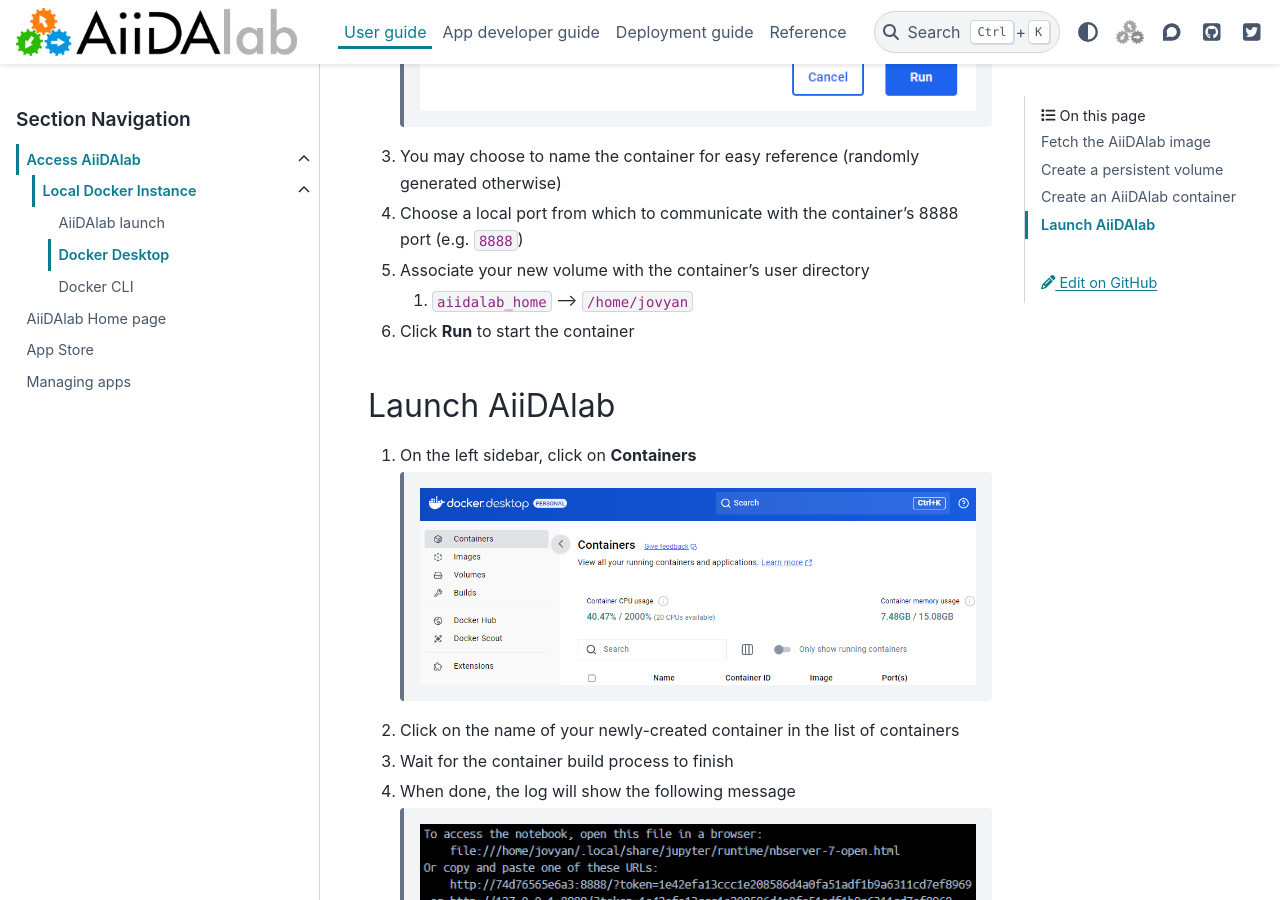
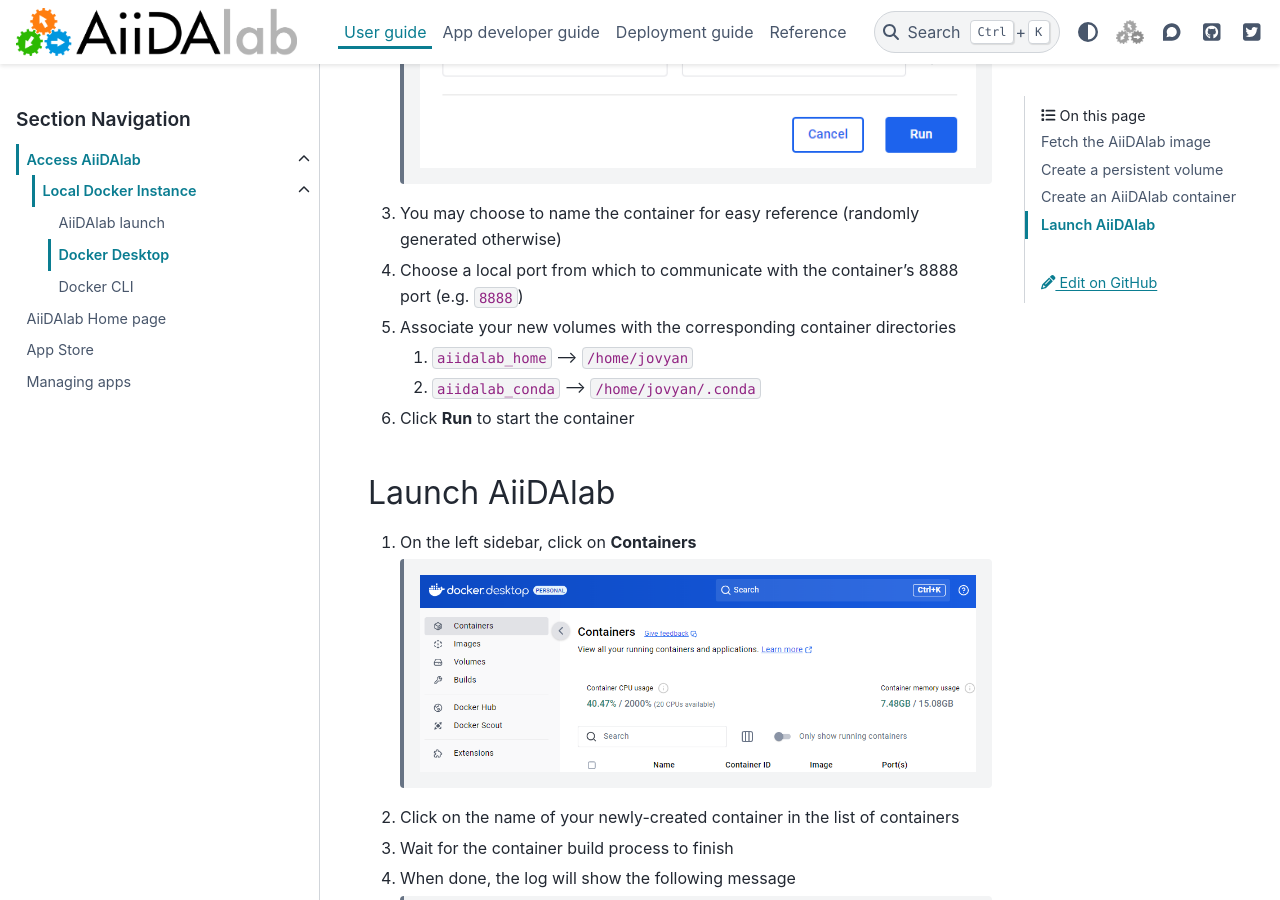
Before and after one commit to aiidalab/aiidalab, a Sphinx documentation site: the page built from docs/source/usage/access/desktop.rst, in a window 1280 px wide and 900 px high, scrolled down 2779 px. Built offline with Sphinx 7.4.7 and the PyData theme 0.15.4, drawn with Linux system fonts in a browser that asks for light colours; pages that are not in the unit, such as notebooks, are missing from menus; some of the changed text lies outside the part shown.

Commit message:
Add instructions for a second volume to persist conda environment

```diff
--- a/docs/source/usage/access/desktop.rst
+++ b/docs/source/usage/access/desktop.rst
@@ -59,6 +59,7 @@ Create a persistent volume
          :align: center
          :alt: New volume
 
+#. Repeat the process to create a second volume (e.g. ``aiidalab_conda``) for the conda environment
 #. Return to the **Images** panel
 
 Create an AiiDAlab container
@@ -80,9 +81,10 @@ Create an AiiDAlab container
 
 #. You may choose to name the container for easy reference (randomly generated otherwise)
 #. Choose a local port from which to communicate with the container's 8888 port (e.g. ``8888``)
-#. Associate your new volume with the container's user directory
+#. Associate your new volumes with the corresponding container directories
 
    #. ``aiidalab_home`` --> ``/home/jovyan``
+   #. ``aiidalab_conda`` --> ``/home/jovyan/.conda``
 
 #. Click **Run** to start the container
 
```
